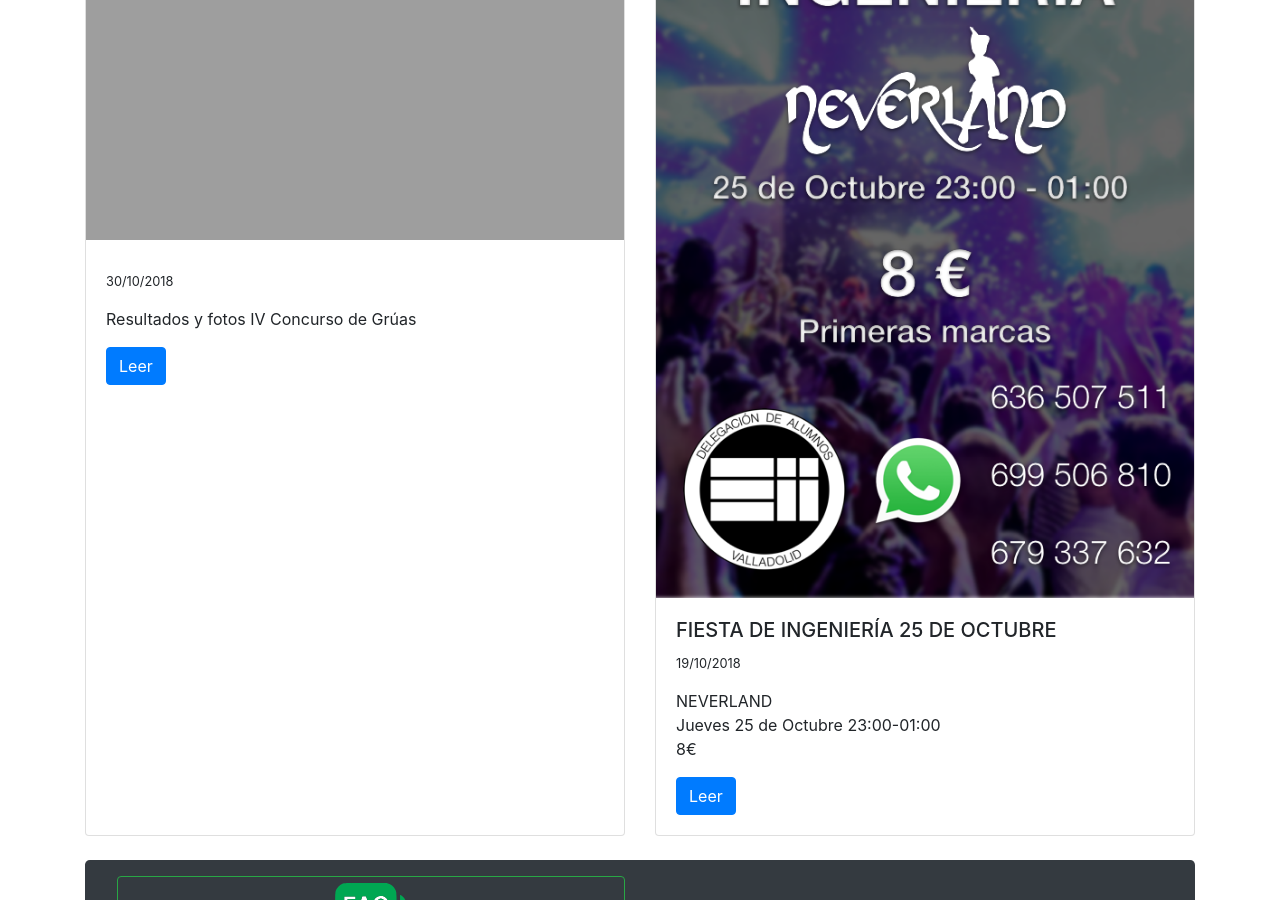
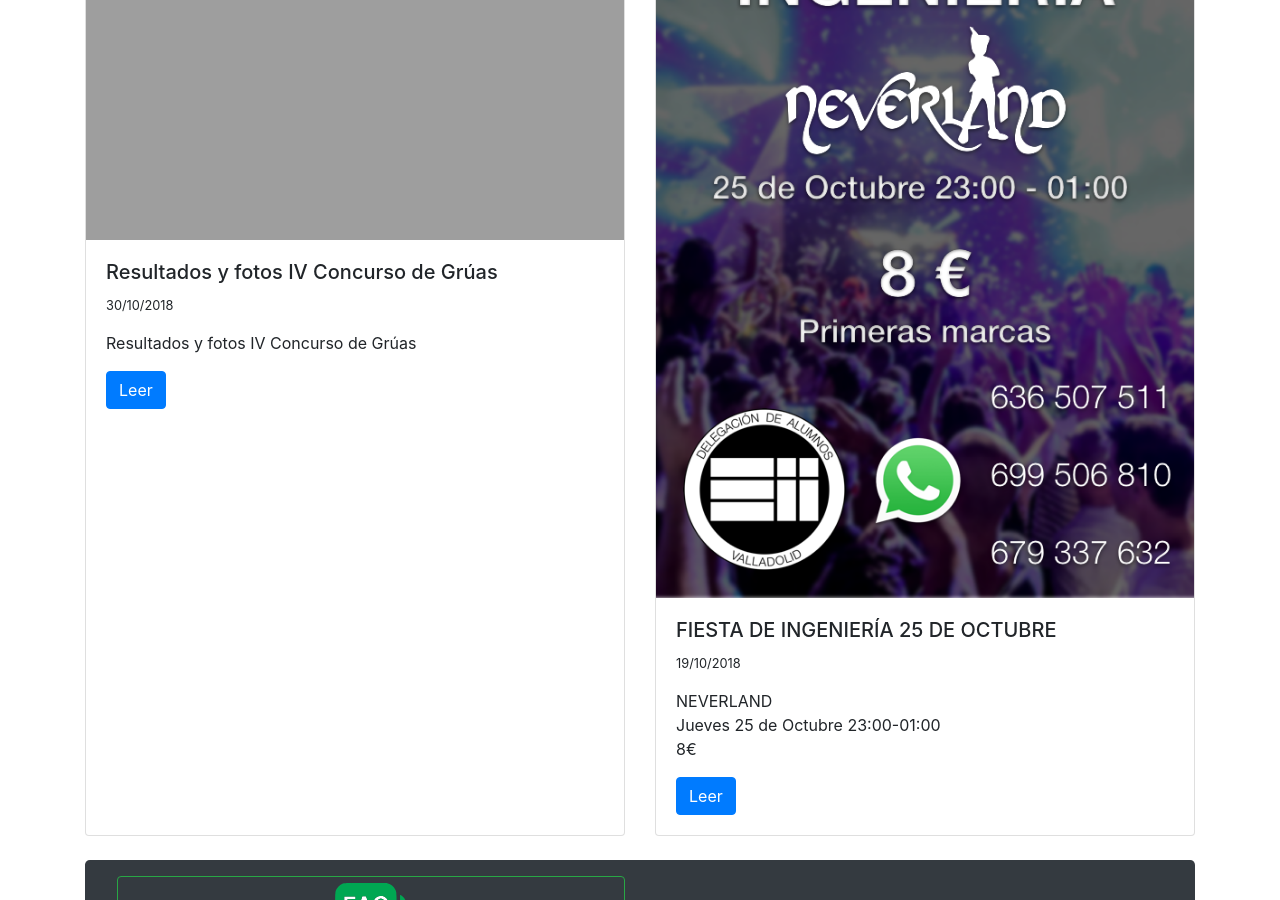
Before and after one commit to dele-eii/dele-eii.github.io, a Jekyll site: the page built from index.html, in a window 1280 px wide and 900 px high, scrolled down 524 px. Built offline with Jekyll 4.4.1, drawn with Linux system fonts in a browser that asks for light colours; nearby versions of some CDN libraries.

Commit message:
Create 2018-10-30-your-filename.md

```diff
--- a/_posts/2018-10-30-your-filename.md
+++ b/_posts/2018-10-30-your-filename.md
@@ -4,7 +4,7 @@
 image: /media/Concurso_Gruas_2018-185.jpg
 disqus: true
 published: true
-title: ''
+title: Resultados y fotos IV Concurso de Grúas
 description: Resultados y fotos IV Concurso de Grúas
 ---
 <div class="row">
```
